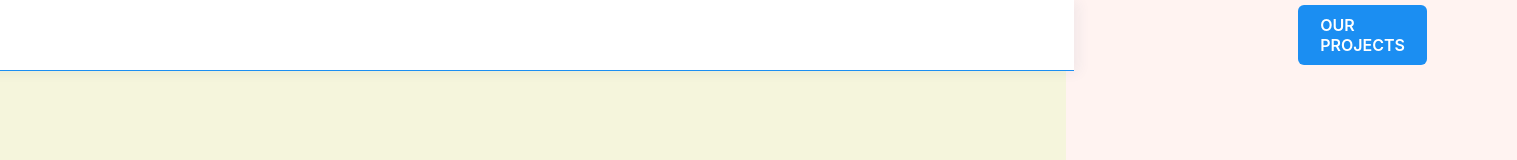
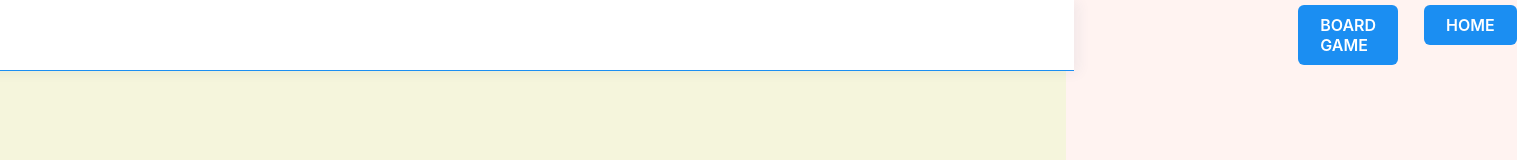
Before and after one commit to Edith-Mutai/Science-Projects, a plain HTML site: page water.html in a window 1280 px wide. Shown: the top 160 px of the page, 1517 px wide, since content can reach past the window. Drawn offline with Linux system fonts and the light colour scheme.

Commit message:
Live Coding Qn7 Answer

```diff
--- a/board.css
+++ b/board.css
@@ -22,6 +22,12 @@ body {
   align-items: center;
  gap: 1300px;
   height: 70px;
+}
+
+.nav-button{
+display: flex;
+gap: 60px;
+margin-right: 40px;
 }
 
 .logo {
@@ -423,9 +429,10 @@ body {
 
 .about-skill-title {
   color: var(--text-muted);
-  font-size: 1.2rem;
+  font-size: 1.4rem;
   line-height: 1.45;
   margin-top: 10px;
+
 }
 
 .about-dot-decor {
@@ -748,10 +755,11 @@ body {
 }
 
 .content-text {
-  font-size: 1.5rem;
+  font-size: 1.4rem;
   line-height: 1.6;
-  color: rgb(94, 93, 93);
+  color: rgb(59, 59, 59);
   margin: 0;
+  font-weight: 400;
 }
 
 @media (max-width: 900px) {
--- a/water.css
+++ b/water.css
@@ -3,6 +3,11 @@ body {
   padding: 0;
   background: #f7fafd;
   font-family: 'Inter', Arial, sans-serif;
+}
+.nav-button{
+display: flex;
+gap: 26px;
+margin-right: 26px;
 }
 
 .navbar {
--- a/water.html
+++ b/water.html
@@ -17,8 +17,12 @@
         <span class="logo-text">Science Nerds</span>
       </div>
 
-        <a href="board.html" class="btn btn-primary nav-cta">OUR PROJECTS</a>
-        <button class="nav-toggle" id="navToggle"><i class="fas fa-bars"></i></button>
+      <div class="nav-button">
+        <div><a href="board.html" class="btn btn-primary nav-cta">BOARD GAME</a>
+        <button class="nav-toggle" id="navToggle"><i class="fas fa-bars"></i></button></div>
+         <div><a href="index.html" class="btn btn-primary nav-cta">HOME</a>
+        <button class="nav-toggle" id="navToggle"><i class="fas fa-bars"></i></button></div>
+      </div>
   </nav>
 
 <section class="hero-section">
```
Also changed, not shown: board.html (+6 -2 lines), index.html (+1 -1 lines), styles.css (+4 -4 lines).
